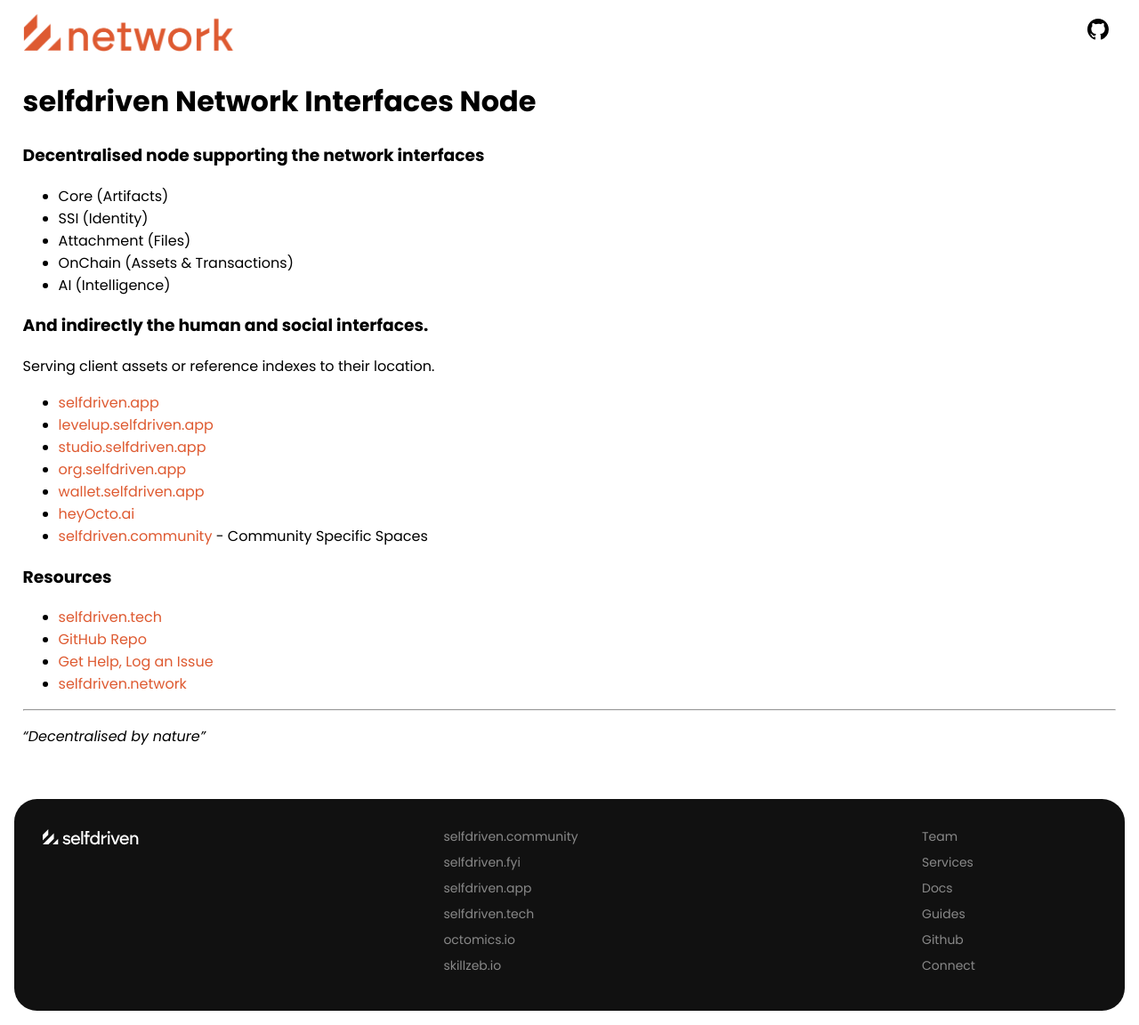
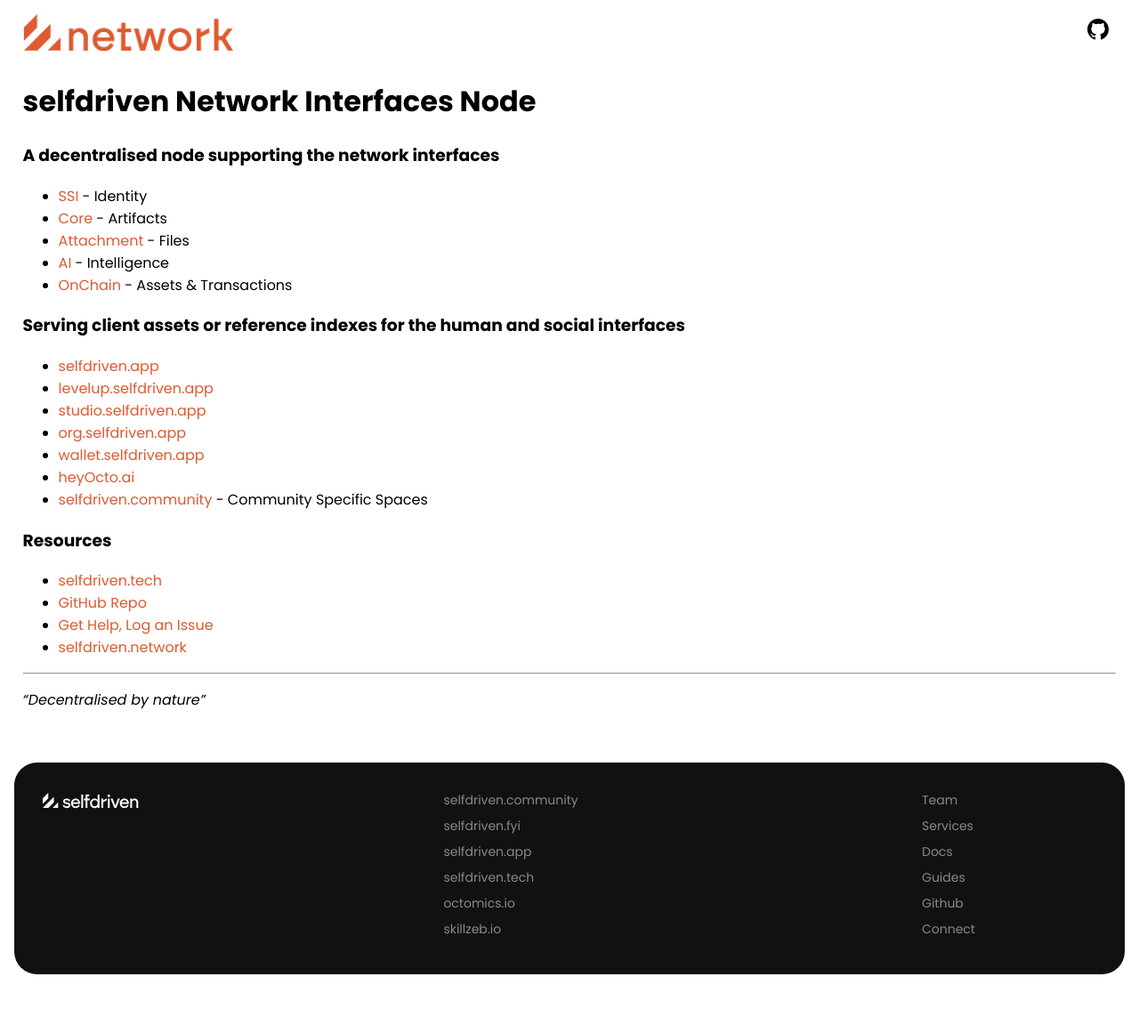
Before and after one commit to selfdriven-foundation/selfdriven-network, a Jekyll site: the page built from docs/pages/selfdriven-network-interfaces-node.md, in a window 1280 px wide. Shown: the whole page at 89% size. Built offline with Jekyll 4.4.1, drawn with Linux system fonts in a browser that asks for light colours; after the commit the page ends 1111 px from its top, so only the background shows below that.

Commit message:
Update selfdriven-network-interfaces-node.md

```diff
--- a/docs/pages/selfdriven-network-interfaces-node.md
+++ b/docs/pages/selfdriven-network-interfaces-node.md
@@ -6,16 +6,14 @@ permalink: /interfaces-node/
 
 # selfdriven Network Interfaces Node
 
-### Decentralised node supporting the network interfaces
-- Core (Artifacts)
-- SSI (Identity)
-- Attachment (Files)
-- OnChain (Assets & Transactions)
-- AI (Intelligence)
+### A decentralised node supporting the network interfaces
+- [SSI](/ssi-interface/)  - Identity
+- [Core](/core-interface/) - Artifacts
+- [Attachment](/attachment-interface/) - Files
+- [AI](/ai-interface/) - Intelligence
+- [OnChain](/onchain-interface/)  - Assets & Transactions
 
-### And indirectly the human and social interfaces.
-
-Serving client assets or reference indexes to their location.
+### Serving client assets or reference indexes for the human and social interfaces
 - [selfdriven.app](https://selfdriven.app)
 - [levelup.selfdriven.app](https://levelup.selfdriven.app)
 - [studio.selfdriven.app](https://studio.selfdriven.app)
```
